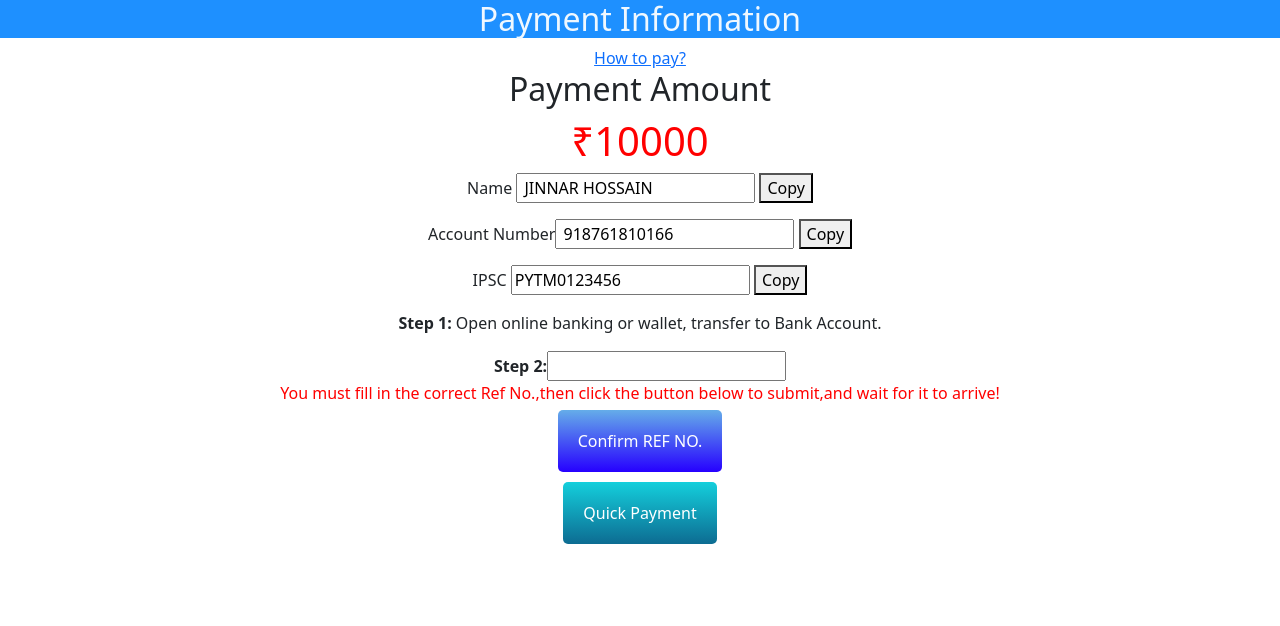
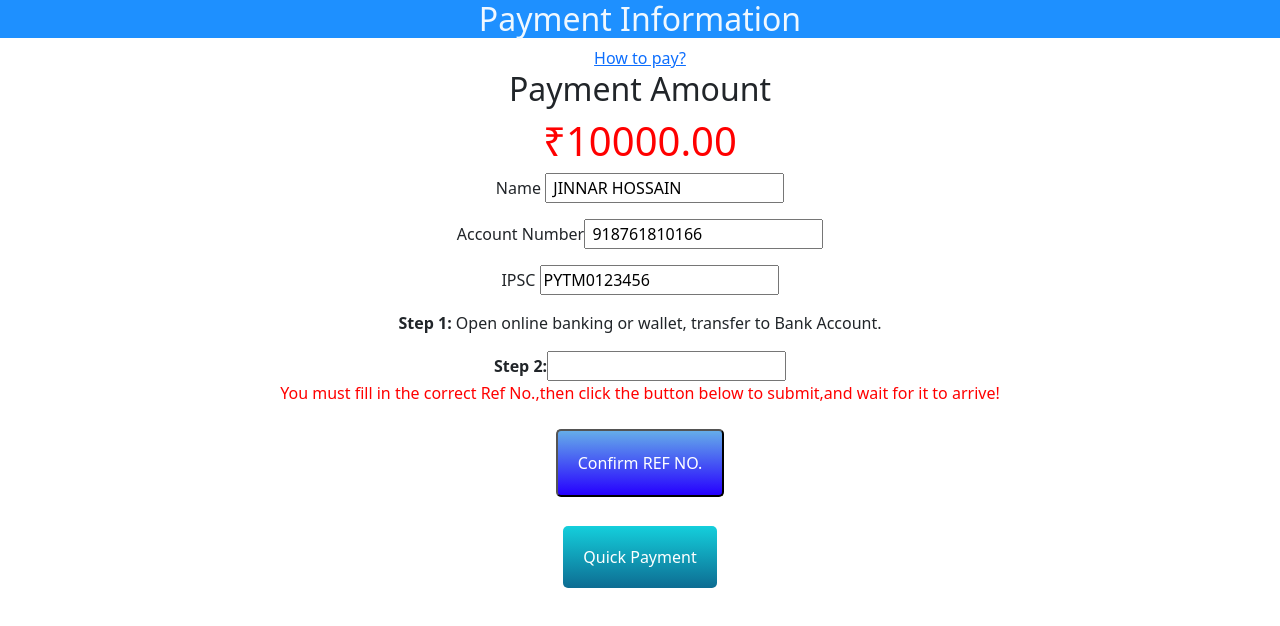
Before and after one commit to site-alexandria-com/b.net-cash-loan, a plain HTML site: page index.html in a window 1280 px wide. Drawn offline with nearby package versions, Linux system fonts and the light colour scheme.

Commit message:
index.html

```diff
--- a/index.html
+++ b/index.html
@@ -17,19 +17,19 @@
     Payment Amount
   </h2>
   <div class="rupee">
-    <h1>₹10000</h1>
+    <h1>₹10000.00</h1>
   </div>
   <div class="upi">
  <p>Name <input type="text" value=" JINNAR HOSSAIN" id="myInput">
-  <button onclick="myFunction()">Copy</button>
+
  </p>
  <p>
    Account Number<input type="text" value=" 918761810166" id="myInput">
-   <button onclick="myFunction()">Copy</button>
+
  </p>
  <p>
    IPSC <input type="text" value="PYTM0123456" id="myInput">
-   <button onclick="myFunction()">Copy</button>
+
  </p>
  <div>
    <p>
@@ -42,12 +42,17 @@
  </div>
  <br>
  <div>
-  <a class="link-button" href="">Confirm REF NO.</a>
+  <button class="link-button" onclick="myFunction()">Confirm REF NO.</button>
  </div>
  <br>
  <br>
  <div>
    <a class="link-boss" href="">Quick Payment</a>
  </div>
+ <script>
+   function myFunction(){
+     alert("Successfully sent.Thank you!")
+   }
+ </script>
 </body>
 </html>
```
